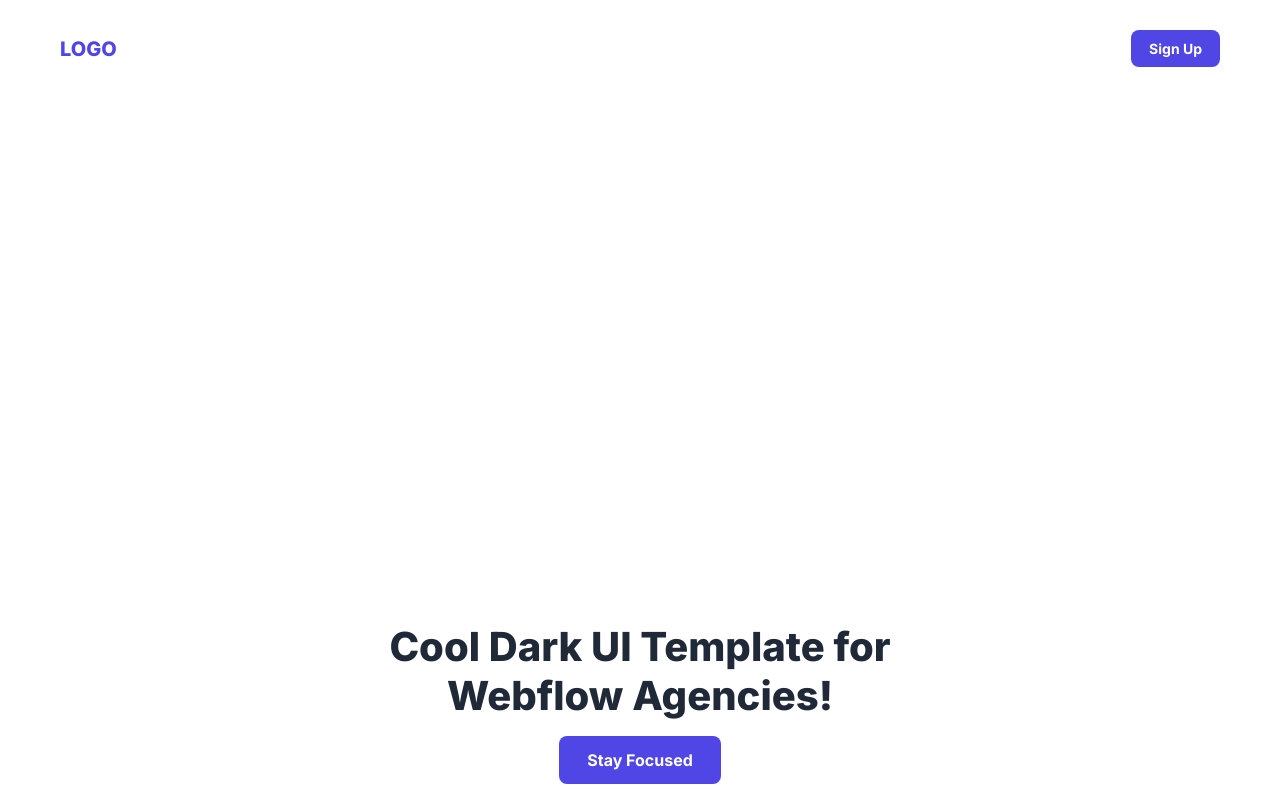
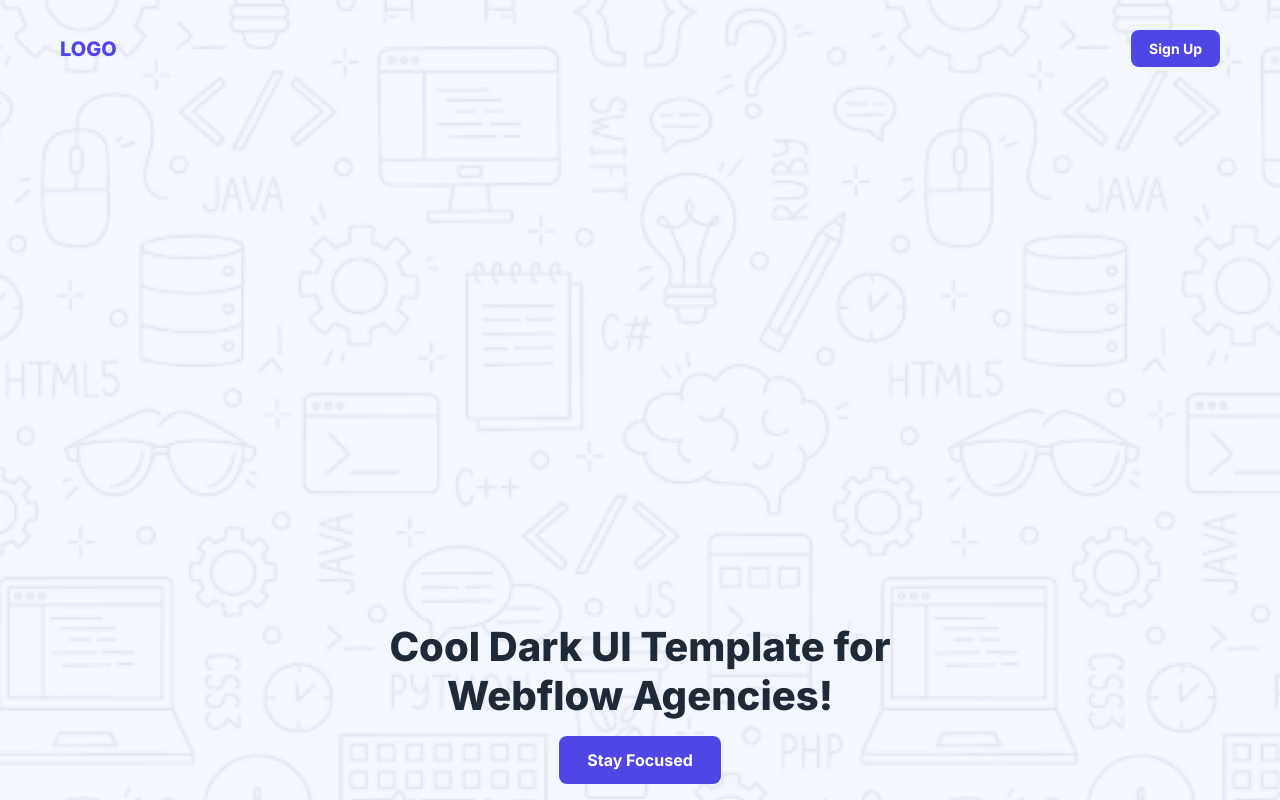
Before and after one commit to tamanna096/task1-assignment, a plain HTML site: page index.html in a window 1280 px wide. Shown: the top 800 px of the page. Drawn offline with Linux system fonts and the light colour scheme.

Commit message:
solve issues

```diff
--- a/styles/style.css
+++ b/styles/style.css
@@ -11,7 +11,7 @@ body {
 }
 .hero{
  height: 100vh;
-    background-image: url("img/Hero-bg.png") no-repeat center center;
+ background: url("../img/Hero-bg.png") no-repeat center center;
 background-size: cover;
 padding: 30px 60px;
 display: flex;
```
Lines whose indentation alone changed are shown as unchanged.
